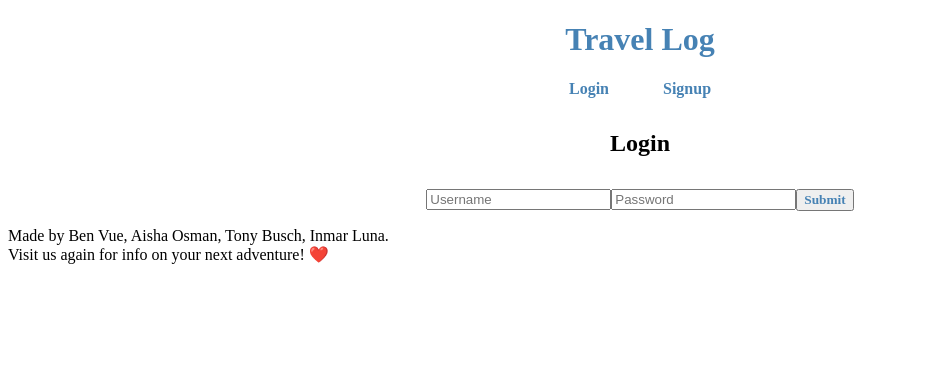
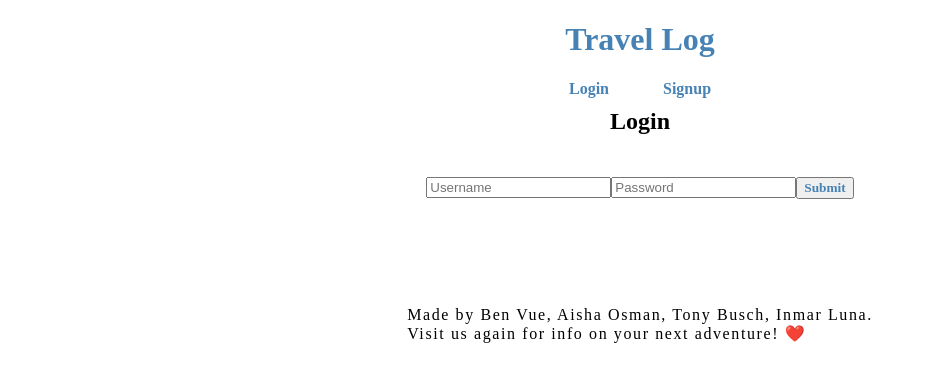
Before and after one commit to tbusch74/TravelLog, a React (Create React App) app in the folder client/: page /login in a window 1280 px wide. Shown: the top 382 px of the page, without its empty margins (0-926 px from the left). Built offline with nearby package versions, Linux system fonts and the light colour scheme.

Commit message:
some css and fixes

```diff
--- a/client/src/index.css
+++ b/client/src/index.css
@@ -37,3 +37,39 @@ nav a {
   margin: 0 15px;
   transition: all 0.2s;
 }
+
+footer {
+  display: flex;
+  flex-wrap: wrap;
+  padding-top: 2rem;
+  justify-content: space-evenly;
+  width: 100%;
+  letter-spacing: .1rem;
+}
+
+.container {
+  width: 85%;
+  max-width: 1200px;
+  margin-left: auto;
+  margin-right: auto;
+}
+
+.login {
+  flex-direction: row;
+  justify-content: center;
+  margin-bottom: 2rem;
+}
+
+/* CARDS */
+.card-header {
+  color: var(--secondary);
+  margin: 0;
+  background-color: var(--dark);
+  padding: 0.625rem;
+  border-radius: calc(0.18rem - 1px) calc(0.18rem - 1px) 0 0;
+}
+
+.card-body {
+  padding: 2.5%;
+  font-size: 1.4rem;
+}
```
